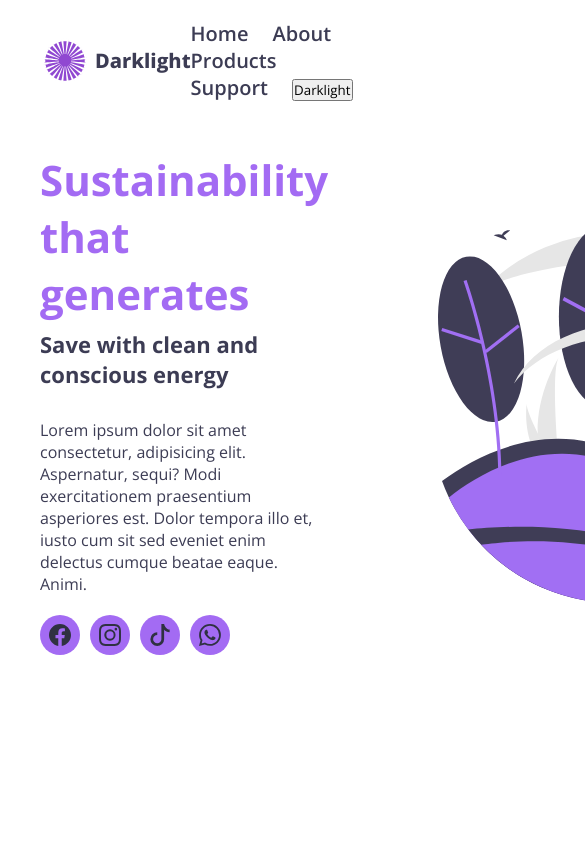
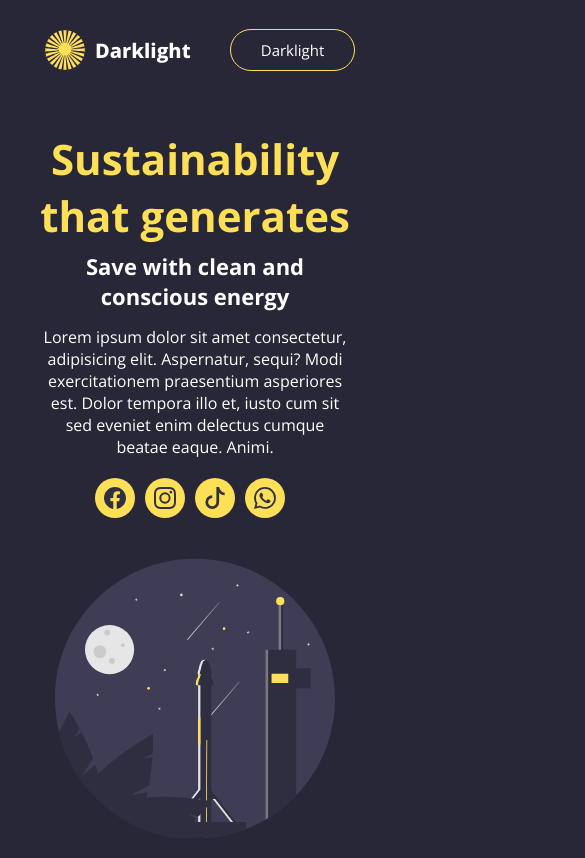
Before and after one commit to VictorBonifac10/darklight-landing-page, a plain HTML site: page index.html in a window 390 px wide. Both pictures are taken after a click on the button "Darklight". Shown: the top 858 px of the page, 585 px wide, since content can reach past the window. Drawn offline with nearby package versions, Linux system fonts and the light colour scheme.

Commit message:
Desenvolvimento do botão de darkmode e resposividade

```diff
--- a/css/style.css
+++ b/css/style.css
@@ -5,6 +5,7 @@
     padding: 0;
     box-sizing: border-box;
     font-family: "Open Sans", sans-serif;
+    overflow: hidden;
 }
 
 header{
@@ -21,6 +22,11 @@ header{
     font-size: 20px;
     font-weight: 600;
     color: #3c3c54;
+    transition: 0.1s;
+}
+
+.link-top-header:hover{
+    color: #a36bf3;
 }
 
 #top-log{
@@ -30,13 +36,24 @@ header{
 
 #logo{
     width: 60px;
-    filter: invert(32%) sepia(83%) saturate(941%) hue-rotate(241deg) brightness(95%) contrast(98%);
 }
 
 #name{
     font-size: 20px;
     font-weight: 750;
     color: #3c3c54;
+}
+
+#dark-light{
+    font-size: 15px;
+    font-weight: 400;
+    color: #3c3c54;
+    padding: 10px;
+    width: 125px;
+    border-radius: 50px;
+    background-color: transparent;
+    border: 1.5px solid #a36bf3;
+    cursor: pointer;
 }
 
 main{
@@ -47,7 +64,8 @@ main{
 }
 
 #img-darklight{
-    width: 370px;
+    width: 370px;     /* defina um tamanho fixo */
+    height: 370px;     /* mantém a proporção original */
     margin-left: 110px;
 }
 
@@ -96,3 +114,53 @@ main{
 .box:hover{
     background: #b77fff;
 }
+
+body,
+#name,
+.link-top-header,
+p,
+#subtitle,
+#title,
+.box {
+  transition: color 0.3s ease, background-color 0.2s ease;
+}
+
+@media screen  and (max-width: 800px){
+
+    main{
+        display: block;
+    }
+
+    #img-darklight{
+        display: block;
+        margin: 0px auto;
+
+        margin-top: 40px;
+    }
+
+    #paragraph{
+        display: block;
+        margin: 0px auto;
+    }
+
+    #title, #subtitle, #paragraph{
+        text-align: center;
+    }
+
+    #social-midia{
+        display: flex;
+        justify-content: center;
+    }
+
+    .link-top-header{
+        display: none;
+    }
+}
+
+@media screen and (max-width: 430px){
+
+    #img-darklight{
+        width: 280px;
+        height: 280px;
+    }
+}
--- a/index.html
+++ b/index.html
@@ -12,7 +12,8 @@
 
         <div id="top-log">
 
-            <img src="./assets/img/307189.svg" alt="logo" fill="currentColor" id="logo">
+            <img src="./assets/img/logo-purple.svg" alt="logo" fill="currentColor" id="logo">
+
             <h2 id="name">Darklight</h2>
         </div>
 
@@ -22,7 +23,7 @@
             <a href="#" class="link-top-header">Products</a>
             <a href="#" class="link-top-header">Support</a>
 
-            <button id="dark-light">Darklight</button>
+            <button id="dark-light" onclick="darkMode()">Darklight</button>
         </div>
     </header>
     <main id="middle">
@@ -53,4 +54,5 @@
     </main>
 
 </body>
+<script src="./js/script.js"></script>
 </html>
--- /dev/null
+++ b/js/script.js
@@ -0,0 +1,68 @@
+let dark = false
+const back = document.querySelector("body")
+const log = document.querySelector("#logo")
+const nameLogo = document.querySelector("#name")
+const linkHeader = document.querySelectorAll(".link-top-header")
+const botao = document.querySelector("#dark-light")
+const img = document.querySelector("#img-darklight")
+const paragraph = document.querySelector("p")
+const subTitle = document.querySelector("#subtitle")
+const titlePrincipal = document.querySelector("#title")
+const iconSocial = document.querySelectorAll(".box")
+
+
+function darkMode() {
+    if (dark === false) {
+        //liga o modo escuro
+
+        back.style.background = "#272737" //background
+
+        log.src = "./assets/img/logo-yellow.svg" //logo
+        nameLogo.style.color = "#fff"
+
+        linkHeader.forEach(linkHeader => { //header
+            linkHeader.style.color = "#ffdf56"
+        });
+
+        botao.style.color = "#fff"
+        botao.style.border = "1.5px solid #ffdf56"
+
+        img.src = "./assets/img/undraw_relaunch-day_k3qo.svg" //img
+
+        paragraph.style.color = "#fff" //textos
+        subTitle.style.color = "#fff"
+        title.style.color = "#ffdf56"
+
+        iconSocial.forEach(iconSocial => { //icones
+            iconSocial.style.background = "#ffdf56"
+        });
+
+        dark = true; // agora estamos no modo claro
+
+    } else {
+        // VOLTA para o modo claro
+        back.style.backgroundColor = "#ffffff";
+        log.src = "./assets/img/logo-purple.svg";
+        nameLogo.style.color = "#3c3c54";
+
+        linkHeader.forEach(link => {
+            link.style.color = "#3c3c54";
+        });
+
+        botao.style.color = "#3c3c54"
+        botao.style.border = "1.5px solid #a36bf3"
+
+        img.src = "./assets/img/undraw_nature_yf30.svg";
+
+        paragraph.style.color = "#3c3c54";
+        subTitle.style.color = "#3c3c54";
+        titlePrincipal.style.color = "#a36bf3";
+
+        iconSocial.forEach(icon => {
+            icon.style.backgroundColor = "#a36bf3";
+        });
+
+        dark = false; // agora estamos no modo escuro
+    }
+
+}
```
Also changed, not shown: assets/img/logo-purple.svg (added), assets/img/logo-yellow.svg (added).
